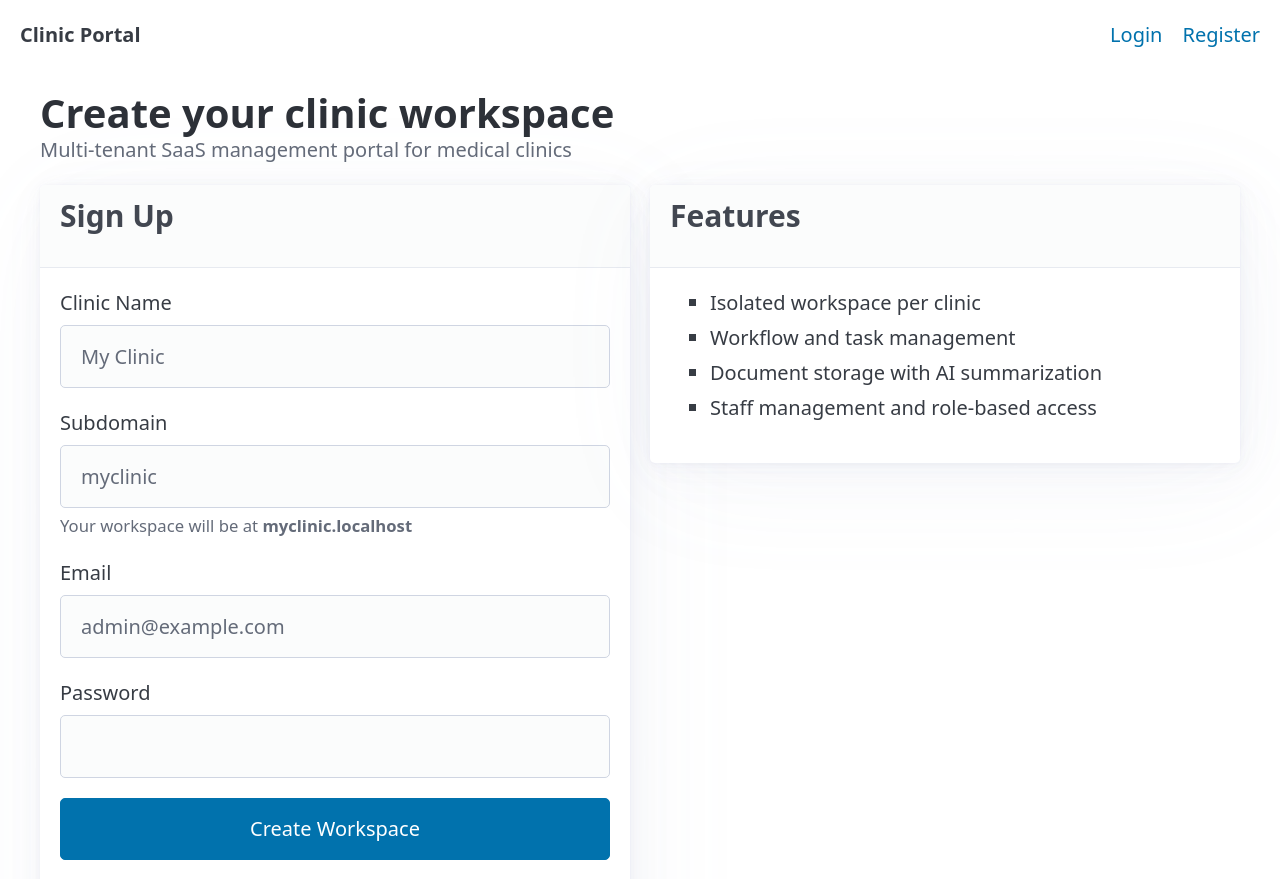
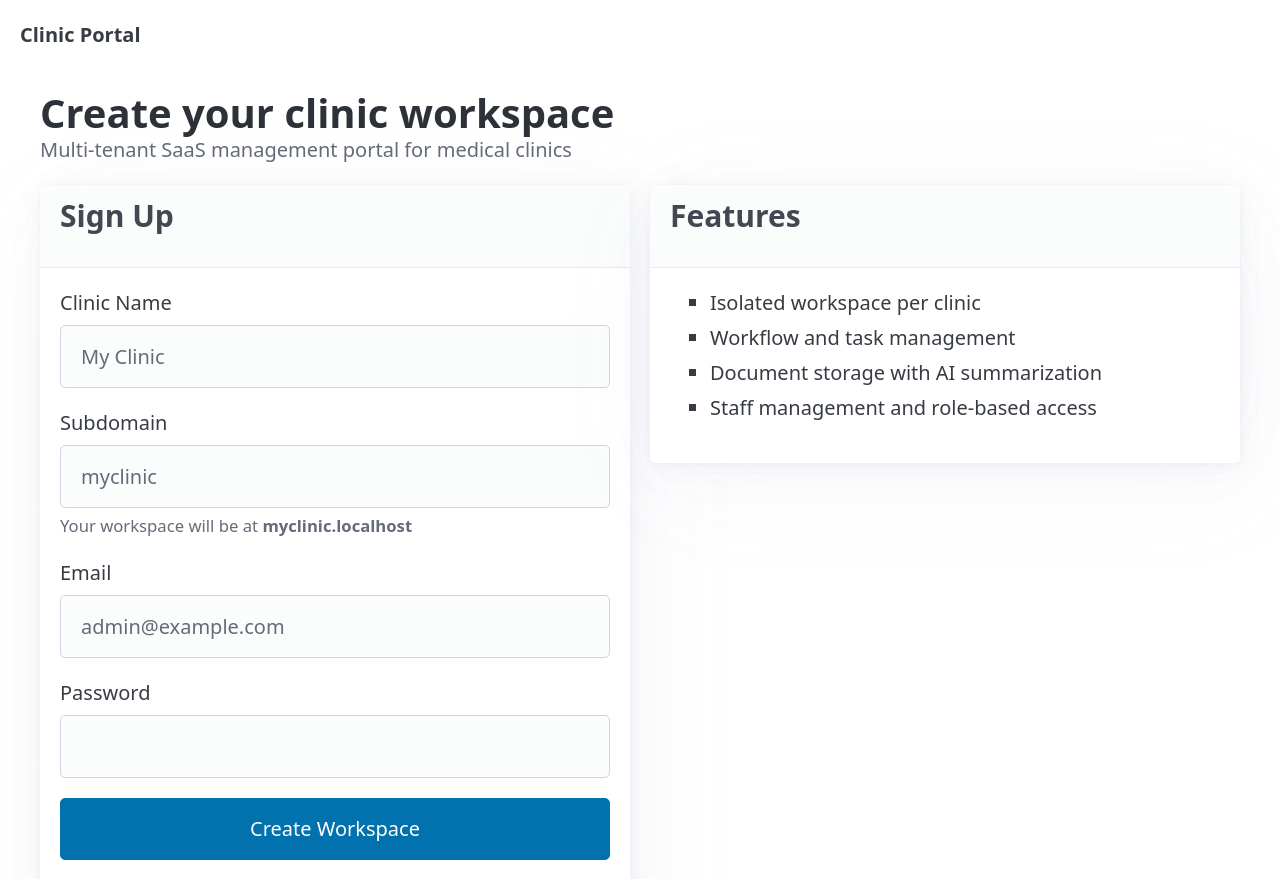
Before and after one commit to KlementMultiverse/clinic-portal, a Django app: template templates/landing.html in a window 1280 px wide. Shown: the top 879 px of the page. Run offline with Django 5.2, Linux system fonts and the light colour scheme; the template is opened without the code that fills it, so the values that code supplies are empty; some libraries are stand-ins or nearby versions.

Commit message:
fix: hide Login/Register nav links on portal landing page
Portal has the signup form which handles registration — no need
for separate nav links. Login link only shows on clinic subdomains
for unauthenticated users.

Co-Authored-By: Claude Opus 4.6 (1M context) <noreply@anthropic.com>

```diff
--- a/templates/base.html
+++ b/templates/base.html
@@ -40,8 +40,9 @@
                     </button>
                 </li>
             {% else %}
-                <li><a href="/login/">Login</a></li>
-                <li><a href="/register/">Register</a></li>
+                {% if request.tenant and request.tenant.schema_name != "public" %}
+                    <li><a href="/login/">Login</a></li>
+                {% endif %}
             {% endif %}
         </ul>
     </nav>
```
